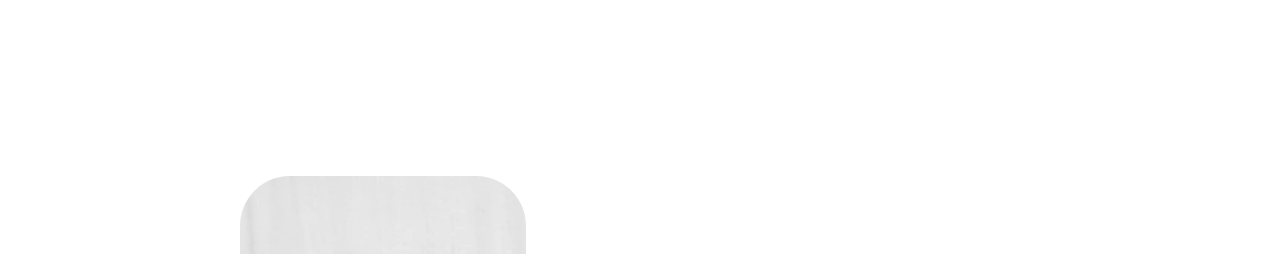
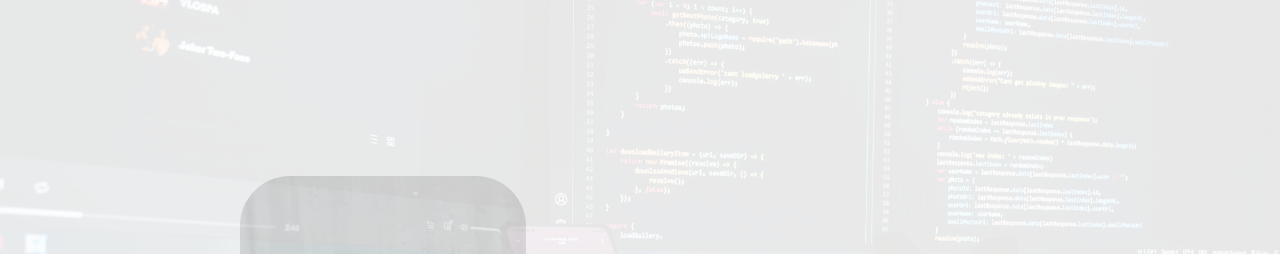
Before and after one commit to Daniel-Ntwali4/Daniel-Ntwali4.github.io, a plain HTML site: page src/index.html in a window 1280 px wide. Shown: the part 108-362 px from the top of the page. Drawn offline with Linux system fonts and the light colour scheme.

Commit message:
new-style

```diff
--- a/src/style.css
+++ b/src/style.css
@@ -16,7 +16,7 @@ html {
     scroll-behavior: smooth;
     max-width: 1440px;
     margin: 0 auto;
-    background-image: url(../assets/fotis-fotopoulos-6sAl6aQ4OWI-unsplash.jpg);
+    background-image: url(.././fotis-fotopoulos-6sAl6aQ4OWI-unsplash.jpg);
     background-position: center;
     background-size: cover;
     background-repeat: no-repeat;
```
